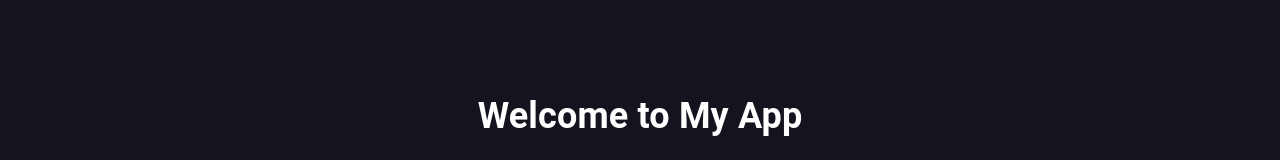
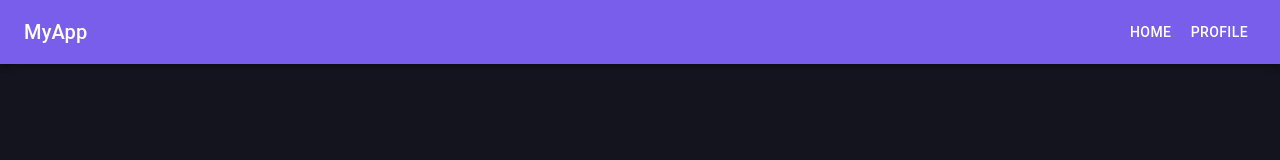
Before and after one commit to yigitplt/MovieRepo, a Next.js app in the folder front/my-app/: page / in a window 1280 px wide. Shown: the top 160 px of the page. Built offline with nearby package versions, Linux system fonts and the light colour scheme.

Commit message:
Add navbar

```diff
--- a/front/my-app/src/app/layout.tsx
+++ b/front/my-app/src/app/layout.tsx
@@ -2,6 +2,7 @@ import type { Metadata } from "next";
 import { Geist, Geist_Mono } from "next/font/google";
 import "./globals.css";
 import MuiThemeProvider from "@/src/providers/MuiThemeProvider";
+import NavbarWrapper from "../components/NavbarWrapper";
 
 const geistSans = Geist({
   variable: "--font-geist-sans",
@@ -23,10 +24,12 @@ export default function RootLayout({
 }: Readonly<{
   children: React.ReactNode;
 }>) {
+
   return (
-    <html lang="en" className={`${geistSans.variable} ${geistMono.variable}`}>
-      <body>
+    <html lang="en">
+      <body suppressHydrationWarning>
         <MuiThemeProvider>
+          <NavbarWrapper />
           {children}
         </MuiThemeProvider>
       </body>
--- /dev/null
+++ b/front/my-app/src/components/Navbar.tsx
@@ -0,0 +1,26 @@
+"use client";
+
+import { AppBar, Toolbar, Typography, Button, Box } from "@mui/material";
+import Link from "next/link";
+
+export default function Navbar() {
+  return (
+    <AppBar position="static" sx={{ bgcolor: "primary.main" }}>
+      <Toolbar>
+
+        <Typography variant="h6" sx={{ flexGrow: 1 }}>
+          MyApp
+        </Typography>
+
+        <Box>
+          <Button color="inherit" component={Link} href="/">
+            Home
+          </Button>
+          <Button color="inherit" component={Link} href="/profile">
+            Profile
+          </Button>
+        </Box>
+      </Toolbar>
+    </AppBar>
+  );
+}
--- /dev/null
+++ b/front/my-app/src/components/NavbarWrapper.tsx
@@ -0,0 +1,16 @@
+"use client";
+
+import { usePathname } from "next/navigation";
+import Navbar from "./Navbar";
+
+const HIDDEN_ROUTES = ["/login", "/signup"];
+
+export default function NavbarWrapper() {
+  const pathname = usePathname();
+
+  if (HIDDEN_ROUTES.includes(pathname)) {
+    return null;
+  }
+
+  return <Navbar />;
+}
```
